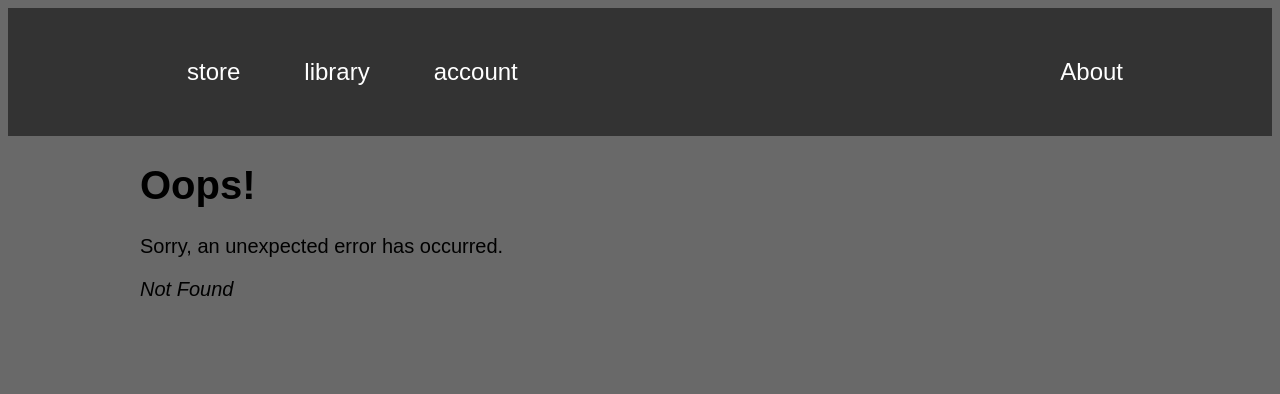
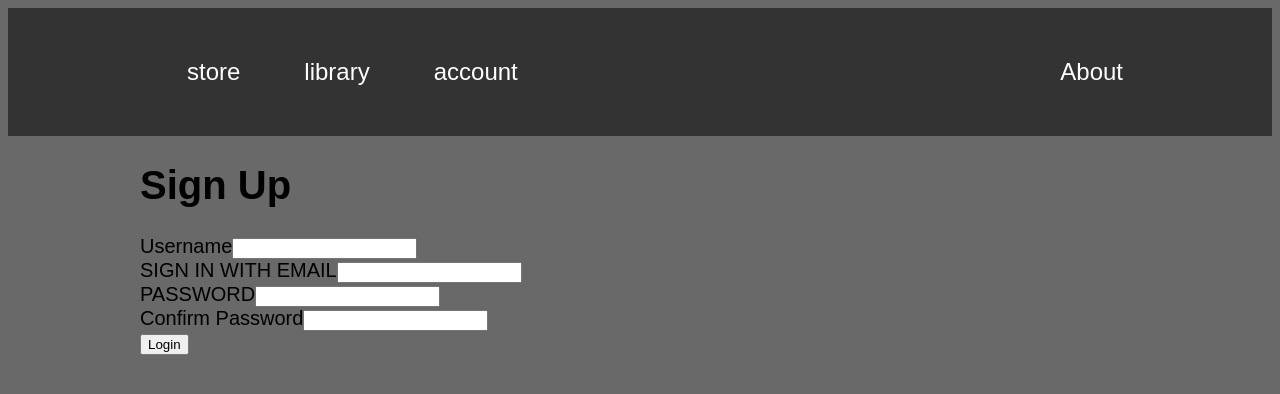
Before and after one commit to Paikchu/stream-frontend, a React (Create React App) app: page /user-sign-up in a window 1280 px wide. Before the commit this address had no page. Shown: the top 394 px of the page. Built offline with nearby package versions, Linux system fonts and the light colour scheme.

Commit message:
Rewrite the SignIn.js and SignUp.js with function component Add some input constraints.

```diff
--- a/src/App.js
+++ b/src/App.js
@@ -4,6 +4,7 @@ import HomeBody from './components/HomeBody';
 import ErrorPage from "./pages/Error";
 import SignIn from "./components/SignIn";
 import NavBarG from "./components/NavBarG";
+import SignUp from "./components/SignUp";
 
 const router = createBrowserRouter([
     {
@@ -30,6 +31,11 @@ const router = createBrowserRouter([
         path: "/man-sign-in",
         element: <SignIn name="man" />,
         errorElement: <ErrorPage />,
+    },
+    {
+        path: "/user-sign-up",
+        element: <SignUp name="user"/>,
+        errorElement: <ErrorPage/>
     }
 ]);
 
--- a/src/components/SignIn.js
+++ b/src/components/SignIn.js
@@ -1,35 +1,29 @@
-import React from "react";
-class SignIn extends React.Component{
-    constructor(props) {
-        super(props);
-        this.state = {
-            email: "",
-            password: "",
-            account_s: 'login',
-            code: ''
+import React, {useState} from "react";
+
+export default function SignIn(props) {
+    const [email, setEmail] = useState("");
+    const [password, setPassword] = useState("");
+    const [error, setError] = useState("");
+    const emailRegEx = /^(([^<>()[\]\\.,;:\s@"]+(\.[^<>()[\]\\.,;:\s@"]+)*)|(".+"))@((\[[0-9]{1,3}\.[0-9]{1,3}\.[0-9]{1,3}\.[0-9]{1,3}])|(([a-zA-Z\-0-9]+\.)+[a-zA-Z]{2,}))$/;
+
+    function getJSONPayload() {
+        if (props.name === "man")
+            return JSON.stringify({m_email: email, m_pwd: password})
+        else if (props.name === "com")
+            return JSON.stringify({com_email: email, com_pwd: password})
+        else
+            return JSON.stringify({u_email: email, u_pwd: password})
     }
 
-    }
-
-    getJSONPayload() {
-        if(this.props.name === "man")
-            return JSON.stringify({m_email: this.state.email, m_pwd: this.state.password})
-        else if(this.props.name === "com")
-            return JSON.stringify({com_email: this.state.email, com_pwd: this.state.password})
-        else
-            return JSON.stringify({u_email: this.state.email, u_pwd: this.state.password})
-    }
-
-
-    handleClick() {
-        if(this.state.email != null && this.state.password != null){
-            fetch("/" + this.props.name + "-sign-in", {
+    function handleClick() {
+        if (email != null && password != null) {
+            fetch("/" + props.name + "-sign-in", {
                 method: 'POST',
                 mode: 'cors',
                 headers: {
                     'Content-Type': 'application/json'
                 },
-                body: this.getJSONPayload()
+                body: getJSONPayload()
             }).then((response) => response.json())
                 .then((result) => {
                     console.log(result.message);
@@ -38,8 +32,7 @@ class SignIn extends React.Component{
         }
     }
 
-    render(){
-        return(
+    return (
         <div>
             <h1>Sign In</h1>
             <div>
@@ -47,27 +40,32 @@ class SignIn extends React.Component{
                     <label>SIGN IN WITH EMAIL</label>
                     <input
                         type="text"
-                            value = {this.state.email}
-                            onChange={(e) => this.setState({email: e.target.value})}
+                        value={email}
+                        onChange={(e) => {
+                            setEmail(e.target.value);
+                            if (emailRegEx.test(e.target.value)) {
+                                setError('');
+                            } else {
+                                setError('Email is not valid');
+                            }
+                        }}
                     />
+                    {error && <p style={{color: 'red'}}>{error}</p>}
                 </div>
                 <div>
                     <label>PASSWORD</label>
                     <input
                         type="password"
-                            value = {this.state.password}
-                            onChange={(e)=> this.setState({password: e.target.value})}
+                        value={password}
+                        onChange={(e) => setPassword(e.target.value)}
                     />
                 </div>
                 <div>
-                        <button onClick={() => this.handleClick()}>
-                            {this.state.account_s}
+                    <button onClick={() => handleClick()}>
+                        Login
                     </button>
                 </div>
             </div>
         </div>
     );
-    };
 }
-
-export default SignIn;
--- /dev/null
+++ b/src/components/SignUp.js
@@ -0,0 +1,120 @@
+import React, {useState} from "react";
+
+export default function SignUp(props) {
+    const [name, setName] = useState("");
+    const [email, setEmail] = useState("");
+    const [password, setPassword] = useState("");
+    const [nameError, setNameError] = useState("");
+    const [emailError, setEmailError] = useState("");
+    const [confirmPassword, setConfirmPassword] = useState("");
+    const [passwordError, setPasswordError] = useState("");
+    const [confirmPasswordError, setConfirmPasswordError] = useState("");
+    const emailRegEx = /^(([^<>()[\]\\.,;:\s@"]+(\.[^<>()[\]\\.,;:\s@"]+)*)|(".+"))@((\[[0-9]{1,3}\.[0-9]{1,3}\.[0-9]{1,3}\.[0-9]{1,3}])|(([a-zA-Z\-0-9]+\.)+[a-zA-Z]{2,}))$/;
+
+    function getJSONPayload() {
+        if (props.name === "man")
+            return JSON.stringify({m_name: name, m_email: email, m_pwd: password})
+        else if (props.name === "com")
+            return JSON.stringify({com_name: name, com_email: email, com_pwd: password})
+        else
+            return JSON.stringify({u_name: name, u_email: email, u_pwd: password})
+    }
+
+    function handleClick() {
+        if (name != null && email != null && password != null) {
+            fetch("/" + props.name + "-sign-up", {
+                method: 'POST',
+                mode: 'cors',
+                headers: {
+                    'Content-Type': 'application/json'
+                },
+                body: getJSONPayload()
+            }).then((response) => response.json())
+                .then((result) => {
+                    console.log(result.message);
+                })
+                .catch((error) => console.log("error"));
+        }
+    }
+
+    return (
+        <div>
+            <h1>Sign Up</h1>
+            <div>
+                <div>
+                    <label>Username</label>
+                    <input
+                        type="text"
+                        value={name}
+                        onChange={(e) => {
+                            setName(e.target.value);
+                            if (e.target.value.length <= 50) {
+                                setNameError('');
+                            } else {
+                                setNameError('Name too long');
+                            }
+                        }}
+                    />
+                    {nameError && <p style={{color: 'red'}}>{nameError}</p>}
+                </div>
+                <div>
+                    <label>SIGN IN WITH EMAIL</label>
+                    <input
+                        type="text"
+                        value={email}
+                        onChange={(e) => {
+                            setEmail(e.target.value);
+                            if (emailRegEx.test(e.target.value)) {
+                                setEmailError('');
+                            } else if (!emailRegEx.test(e.target.value)) {
+                                setEmailError('Email is not valid');
+                            } else if (e.target.value.length > 40) {
+                                setEmailError('Email too long');
+                            }
+                        }}
+                    />
+                    {emailError && <p style={{color: 'red'}}>{emailError}</p>}
+                </div>
+                <div>
+                    <label>PASSWORD</label>
+                    <input
+                        type="password"
+                        value={password}
+                        onChange={(e) => {
+                            setPassword(e.target.value)
+                            if (e.target.value.length < 6) {
+                                setPasswordError("Password too short");
+                            } else if (e.target.value.length > 40) {
+                                setPasswordError("Password too long");
+                            } else {
+                                setPasswordError("");
+                            }
+                        }}
+                    />
+                    {passwordError && <p style={{color: 'red'}}>{passwordError}</p>}
+                </div>
+                <div>
+                    <label>Confirm Password</label>
+                    <input
+                        type="password"
+                        value={confirmPassword}
+                        onChange={(e) => {
+                            setConfirmPassword(e.target.value)
+                            if (e.target.value === password) {
+                                setConfirmPasswordError('');
+                            } else {
+                                setConfirmPasswordError('Different password')
+                            }
+                        }}
+                    />
+                    {confirmPasswordError && <p style={{color: 'red'}}>{confirmPasswordError}</p>}
+                </div>
+                <div>
+                    <button onClick={() => handleClick()}>
+                        Login
+                    </button>
+                </div>
+            </div>
+        </div>
+    );
+}
```
Lines whose indentation alone changed are shown as unchanged.
